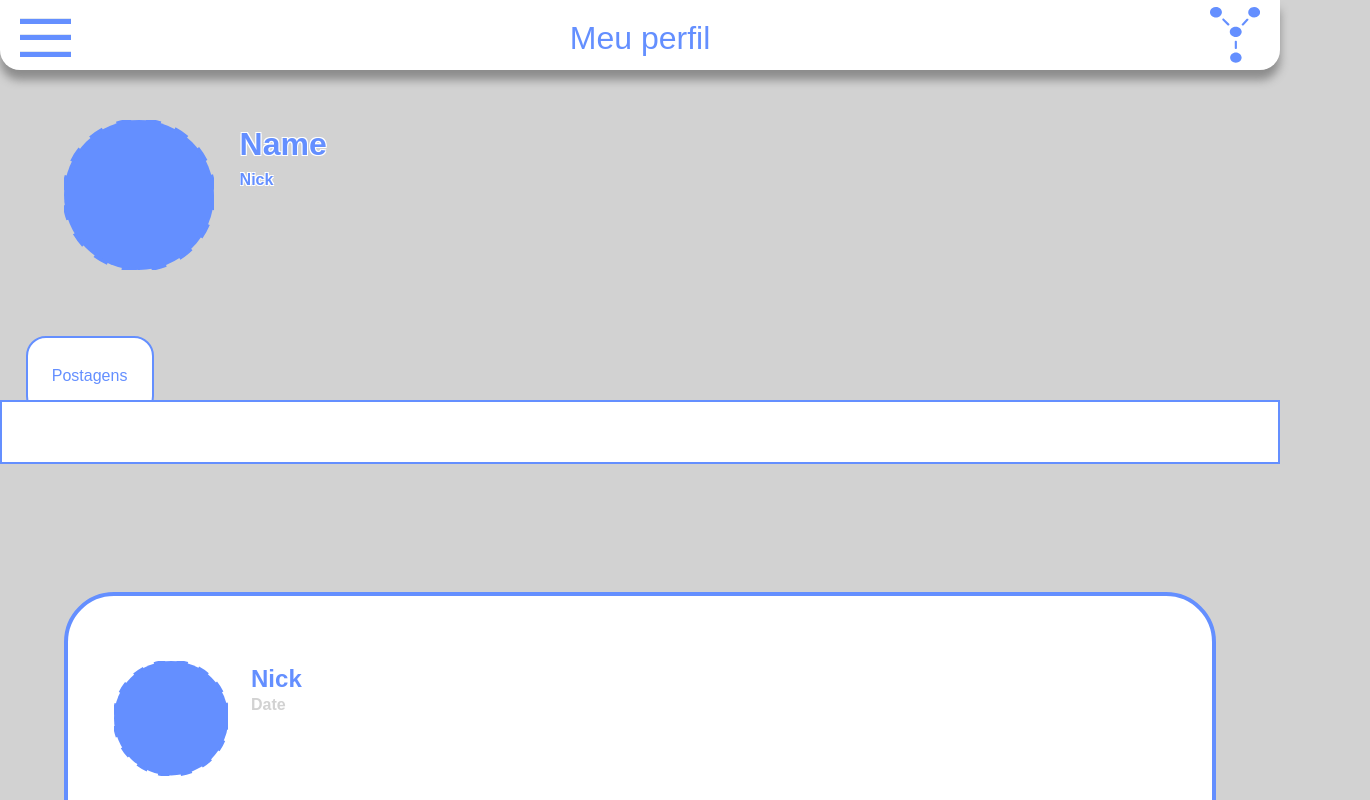
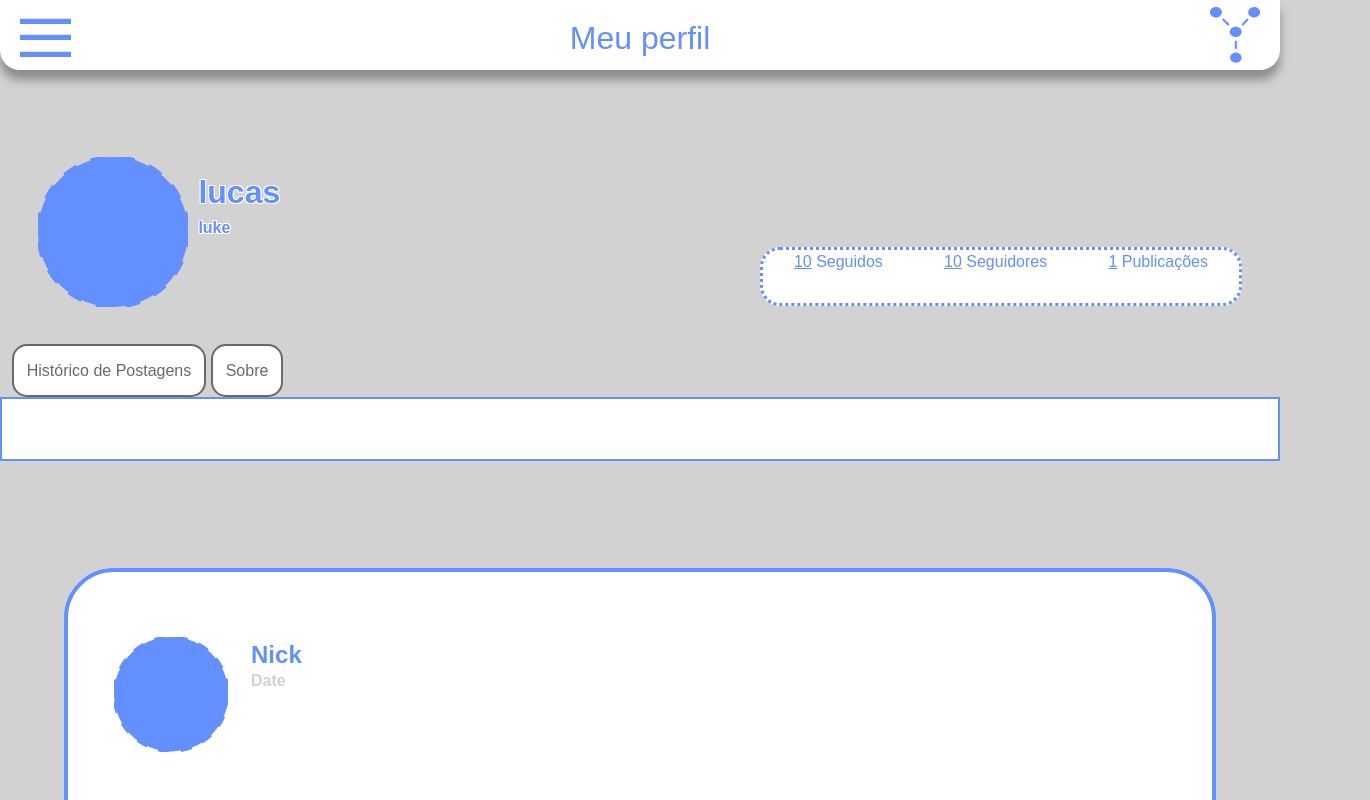
Before and after one commit to titi-lima/Y, a Next.js app in the folder client/: page /draft in a window 1280 px wide. Shown: the top 800 px of the page, 1370 px wide, since content can reach past the window. Built offline with nearby package versions, Linux system fonts and the light colour scheme.

Commit message:
Adiciona Barra de Perfil do usuário (#23)

```diff
--- a/client/src/app/draft/page.tsx
+++ b/client/src/app/draft/page.tsx
@@ -6,6 +6,7 @@ import { ProfilePicture } from '@/components/ui/ProfilePicFrame/ProfilePicture'
 import { GenericPost } from '@/components/ui/Generic_post/GenericPost'
 import classes from './MyProfile.module.css'
 import { MiddleBar } from '@/components/ui/MiddleBar/MiddleBar'
+import { UserProfile } from '@/components/ui/UserProfile/userprofile'
 
 const inter = Inter({ subsets: ['latin'] })
 
@@ -28,16 +29,12 @@ export default function DraftPage({
         {children}
 
         <UpperBar text="Meu perfil" />
-
-        <section style={{position: 'relative', height: '50%'}}>
-          <ProfilePicture top = "30%" left = "5%" scale = "20%"/>
-          <div className={classes.name}>Name</div>
-          <div className={classes.nick}>Nick</div>
+        <section style={{position: 'relative', height :  '40%', top : '15%'}}>
+          <UserProfile userName='lucas' nickName='luke' numFollow={10} numFollowers={10} numPosts={1}/>
+          <MiddleBar/>
         </section>
 
-        <MiddleBar/>
-
-        <section style = {{position: 'relative', height: '100%'}} >
+        <section style = {{position: 'relative', height: '100%', top: '15%'}} >
           <GenericPost text = 'Text1' n_likes={0} n_comm={0}/>
           <GenericPost text = 'Text2' n_likes={0} n_comm={0}/>
         </section>
--- a/client/src/components/ui/MiddleBar/MiddleBar.module.css
+++ b/client/src/components/ui/MiddleBar/MiddleBar.module.css
@@ -1,24 +1,29 @@
 .option {
-    position: absolute;
     height: 10%;
-    min-width: 10%;
-    top: 42%;
-    left: 2%;
     padding: 1%;
-
+    margin-left: 5px;
     font-family: var(--standard-font);
     font-style: normal;
     font-size: 1em;
-    color: var(--main-color);
+    color: rgba(0, 0, 0, 59%);
 
     background: var(--secondary-color);
-    border: 2px solid var(--main-color);
-    border-radius: 20px;
+    border: 2px solid rgba(0, 0, 0, 59%);
+    border-radius: 15px;
 }
-
+.option:hover{
+    color: var(--main-color);
+    border-color: var(--main-color);
+}
 .centre {
     position: relative;
     height: 100%;
     background: var(--secondary-color);
     border: 2px solid var(--main-color);
 }
+
+.rowBox {
+    padding-left: 7px;
+    display: flex;
+    flex-direction: row;
+}
--- a/client/src/components/ui/MiddleBar/MiddleBar.tsx
+++ b/client/src/components/ui/MiddleBar/MiddleBar.tsx
@@ -10,8 +10,11 @@ interface Props {
 
 export const MiddleBar: FC<Props> = memo(function MiddleBar(props) {
   return (
-    <div style={{height: '8%'}}>
-      <button className={classes.option}>Postagens</button>
+    <div style={{height: '20%'}}>
+      <div className= {classes.rowBox}>
+        <button className={classes.option}>Histórico de Postagens</button>
+        <button className={classes.option}>Sobre</button>
+      </div>
       <hr className={classes.centre}/>
     </div>
   );
--- /dev/null
+++ b/client/src/components/ui/UserProfile/userprofile.module.css
@@ -0,0 +1,50 @@
+.name {
+    overflow: hidden;
+    font-family: var(--standard-font);
+    font-style: normal;
+    font-weight: 800;
+    font-size: 2em;
+    color: var(--main-color);
+    text-shadow: -1px -1px 0 var(--secondary-color), 1px -1px 0 var(--secondary-color), -1px 1px 0 var(--secondary-color), 1px 1px 0 var(--secondary-color);
+    /* border: solid black; */
+}
+
+.nick {
+    overflow: hidden;
+    font-family: var(--standard-font);
+    font-style: normal;
+    font-weight: 800;
+    font-size: 1em;
+    color: var(--main-color);
+    text-shadow: -1px -1px 0 var(--secondary-color), 1px -1px 0 var(--secondary-color), -1px 1px 0 var(--secondary-color), 1px 1px 0 var(--secondary-color);
+    /* border: solid black; */
+}
+
+.mainBox{
+    display: flex;
+    flex: row;
+    justify-content: start;
+    align-items: center;
+    padding: 3%;
+    box-sizing: border-box;
+
+}
+
+.infoBox{
+    overflow: hidden;
+    display: flex;
+    flex-direction:row;
+    flex-wrap: wrap;
+    justify-content: space-around;
+    width: 40%;
+    height: 40%;
+    background-color: white;
+    border-radius: 20px;
+    border: 3px dotted var(--main-color) ;
+    margin-left: auto;
+    font-family: var(--standard-font);
+    font-style: normal;
+    color: var(--main-color);
+    margin-top: auto;
+
+}
--- /dev/null
+++ b/client/src/components/ui/UserProfile/userprofile.tsx
@@ -0,0 +1,33 @@
+import { memo } from 'react';
+import type { FC } from 'react';
+import classes from './userprofile.module.css'
+import { ProfilePicture } from '../ProfilePicFrame/ProfilePicture';
+// import CommentButton from './CommentButton/CommentButton';
+
+
+interface Props {
+  image?: string;
+  userName: string;
+  nickName: string;
+  numFollow: number;
+  numFollowers: number;
+  numPosts: number;
+}
+
+
+export const UserProfile: FC<Props> = memo(function UserProfile(props) {
+  return (
+    <div className = {classes.mainBox} style={{height: '70%'}}>
+        <ProfilePicture scale = "20%"/>
+        <div style={{padding: '10px',height: '100%'}}>
+            <div className={classes.name}>{props.userName}</div>
+            <div className={classes.nick}>{props.nickName}</div>
+        </div>
+        <div className = {classes.infoBox}>
+            <div><a href='' style={{textDecoration: 'underline'}}>{props.numFollow}</a> Seguidos</div>
+            <div><a href='' style={{textDecoration: 'underline'}}>{props.numFollowers}</a> Seguidores</div>
+            <div><a href='' style={{textDecoration: 'underline'}}>{props.numPosts}</a> Publicações</div>
+        </div>
+    </div>
+  );
+});
```
